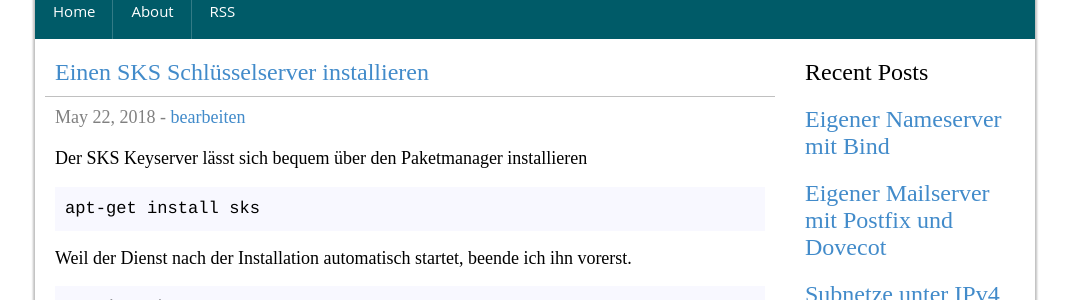
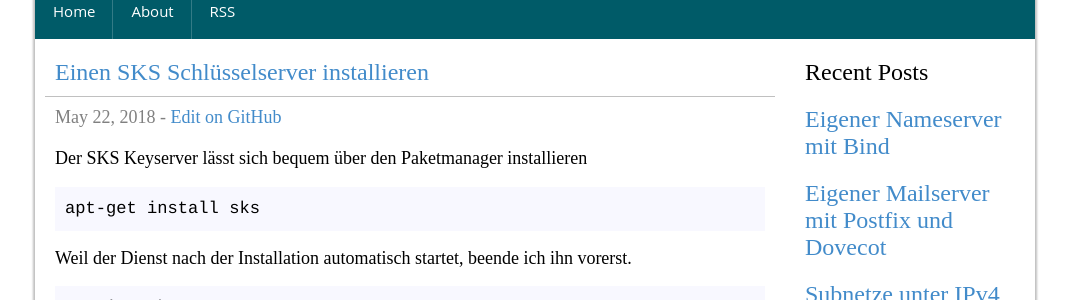
Before and after one commit to mbrain/zarat.github.io, a Jekyll site: the page built from _posts/2018-05-22-einen-gpg-schlusselbund-erstellen.markdown, in a window 1280 px wide. Shown: the part 184-484 px from the top of the page, without its empty margins (105-1174 px from the left). Built offline with Jekyll 4.4.1, drawn with Linux system fonts in a browser that asks for light colours.

Commit message:
Update post.html

```diff
--- a/_layouts/post.html
+++ b/_layouts/post.html
@@ -9,7 +9,7 @@
     <div class="sp-content-item-head-secondary">
       {{ page.date | date: "%B" }}
       {{ page.date | date: "%d" }},
-      {{ page.date | date: "%Y" }} - <a href="//github.com/{{ site.github_username }}/{{ site.github_username }}.github.io/blob/master/{{ post.path }}" target="_blank">bearbeiten</a>
+      {{ page.date | date: "%Y" }} - <a href="//github.com/{{ site.github_username }}/{{ site.github_username }}.github.io/edit/master/{{ page.path }}" target="_blank">Edit on GitHub</a>
     </div>
 
     <div class="sp-content-item-body">
```
